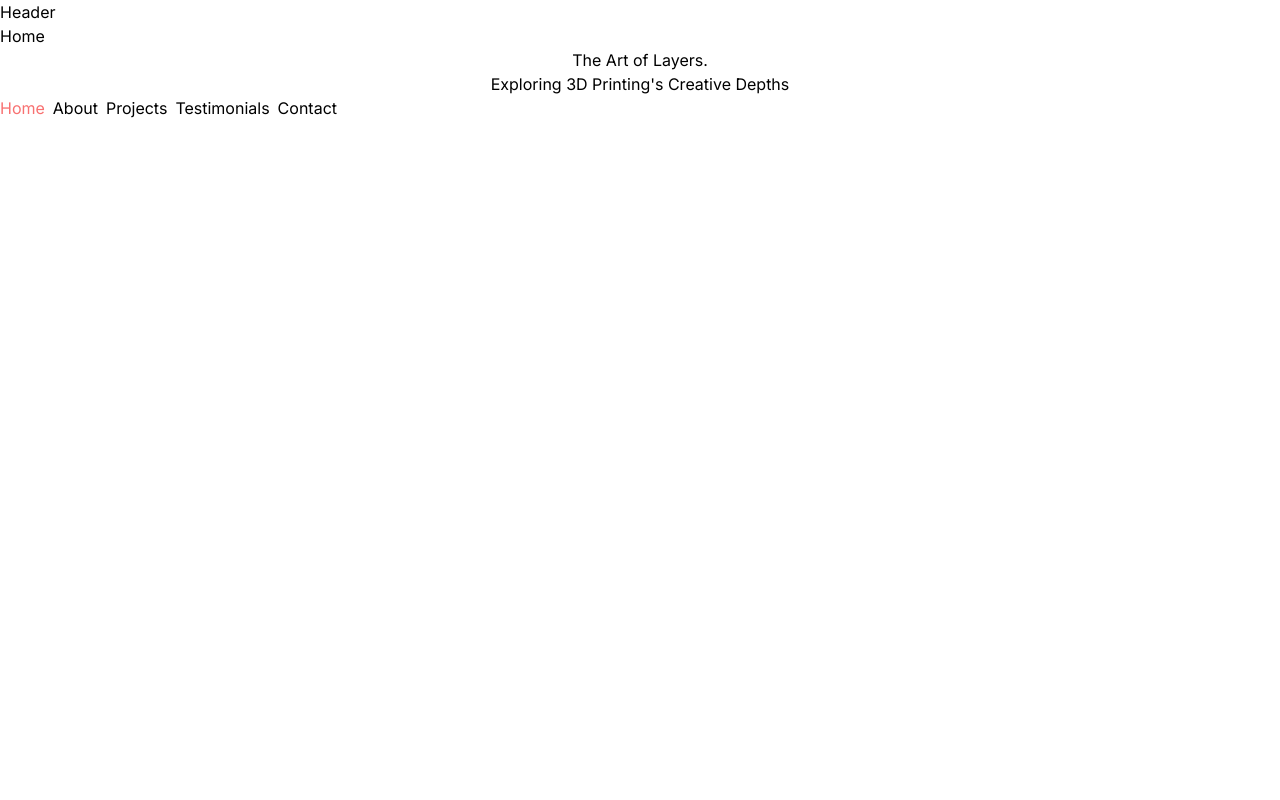
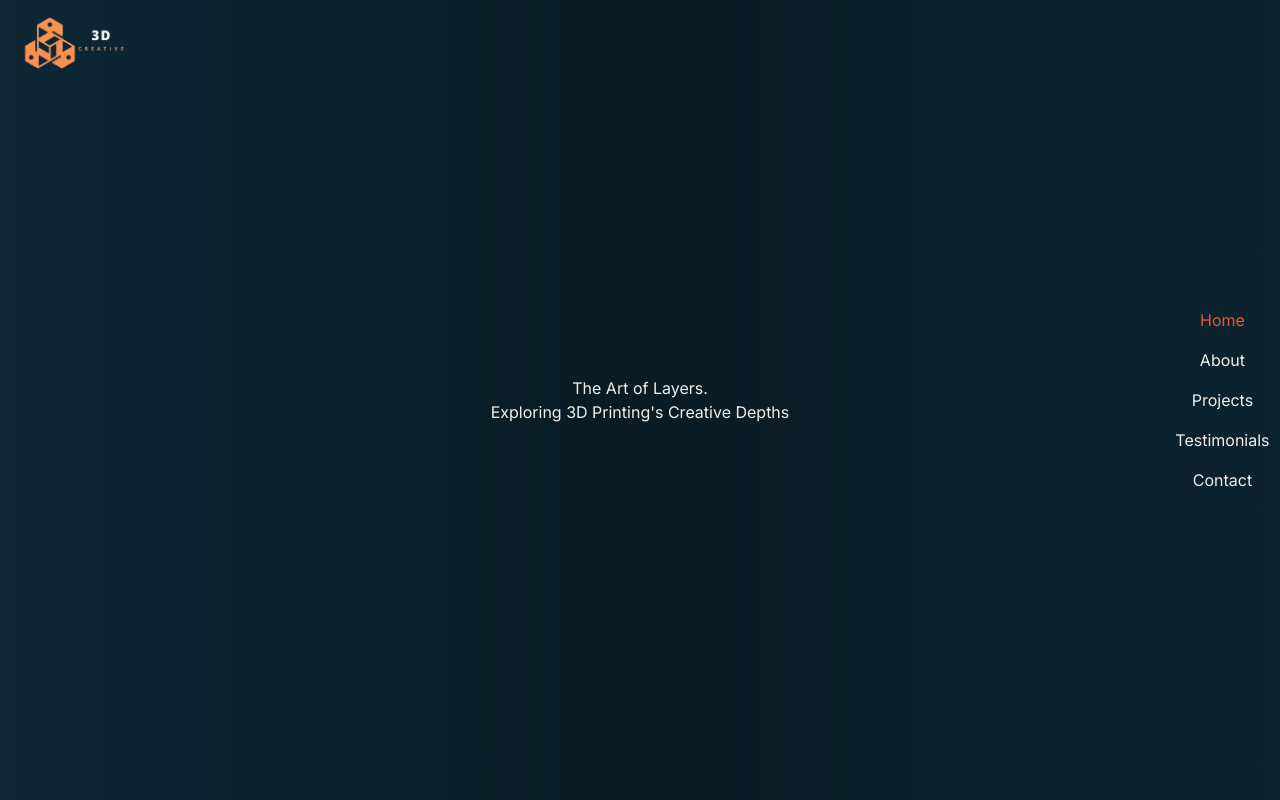
Before and after one commit to jagodakubicka/tech-portfolio, a Next.js app: page / in a window 1280 px wide. Built offline with nearby package versions, Linux system fonts and the light colour scheme.

Commit message:
basic styling

```diff
--- a/src/app/components/Header.jsx
+++ b/src/app/components/Header.jsx
@@ -1,7 +1,19 @@
 import React from 'react'
+import Image from 'next/image';
+import Link from 'next/link';
 
-export const Header = ({ children })=> {
+export const Header = ()=> {
   return (
-    <div>Header{ children }</div>
+    <header className='absolute top-0 left-0 p-4'>
+      <Link href={'/'}>
+          <Image
+          src={'/logo.png'}
+          width={120}
+          height={120}
+          alt=''
+          priority={true}
+          />
+        </Link>
+    </header>
   )
 }
--- a/src/app/components/Nav.jsx
+++ b/src/app/components/Nav.jsx
@@ -35,17 +35,17 @@ export const Nav =() => {
   const pathname = usePathname();
 
   return (
-    <div className='flex gap-x-2'>
+    <nav className='flex flex-col items-center xl:justify-center gap-y-4 fixed h-max bottom-0 mt-auto xl:right-[2%] z-50 top-0 w-full xl:w-16 xl:max-w-md xl:h-screen'>
      {NavData.map((link, index)=> {
       return(
         <Link
-        className={`${link.path === pathname && 'text-red-400'}`}
+        className={`${link.path === pathname && 'text-accent relative flex items-center group hover:text-accent transition-all duration-300'}`}
         key={index}
         href={link.path}>
           {link.name}
         </Link>
       )
      })}
-    </div>
+    </nav>
   )
 }
--- a/src/app/globals.css
+++ b/src/app/globals.css
@@ -17,5 +17,5 @@
 }
 
 body {
-
+  color: #F2EFEA;
 }
--- a/src/app/layout.js
+++ b/src/app/layout.js
@@ -14,9 +14,12 @@ export default function RootLayout({ children }) {
   return (
     <html lang="en">
       <body className={inter.className}>
-        <Header>{children}
-        <Nav/>
-        </Header>
+        <div className='bg-primary h-screen bg-gradient-to-r from-primary/10 via-black/30 to-black/10'>
+        <Header/>
+        {children}
+        <Nav className='absolute bg-white/10'/>
+
+        </div>
       </body>
     </html>
   )
--- a/src/app/page.js
+++ b/src/app/page.js
@@ -2,8 +2,10 @@ import Image from 'next/image'
 
 export default function Home() {
   return (
-    <div>Home
-      <h2 className='text-center'>The Art of Layers. <br /><span>Exploring 3D Printing's Creative Depths</span></h2>
+    <div className='h-screen flex items-center justify-center'>
+      <h2 className='text-center'>The Art of Layers. <br />
+      <span>Exploring 3D Printing's Creative Depths</span>
+      </h2>
 
     </div>
   )
--- a/tailwind.config.js
+++ b/tailwind.config.js
@@ -6,7 +6,23 @@ module.exports = {
     './src/app/**/*.{js,ts,jsx,tsx,mdx}',
   ],
   theme: {
+    container: {
+      padding: {
+        DEFAULT: '15px',
+      },
+    },
+    screens: {
+      sm: '640px',
+      md: '768px',
+      lg: '960px',
+      xl: '1200px',
+    },
     extend: {
+      colors: {
+        primary: '#0D2735',
+        secondary: '#393A47',
+        accent: '#F2542D',
+      },
       backgroundImage: {
         'gradient-radial': 'radial-gradient(var(--tw-gradient-stops))',
         'gradient-conic':
```
Also changed, not shown: public/logo.png (added).
